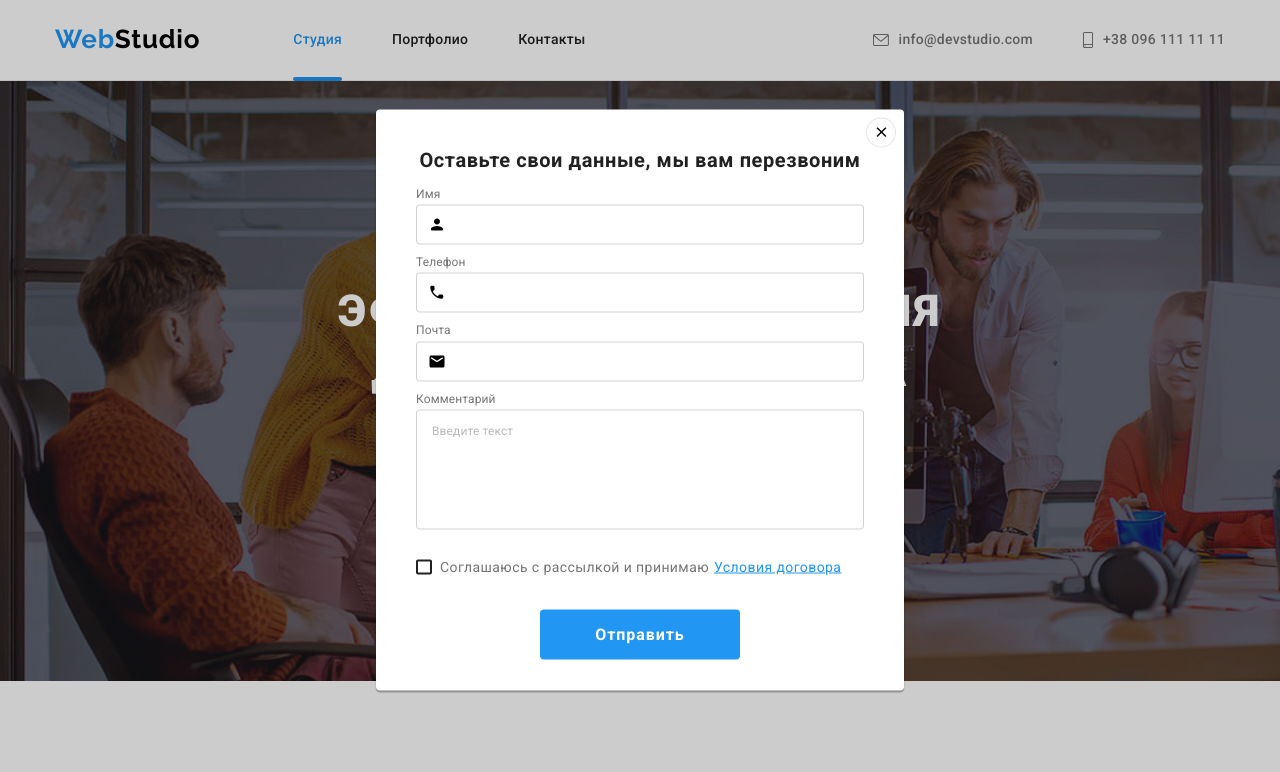
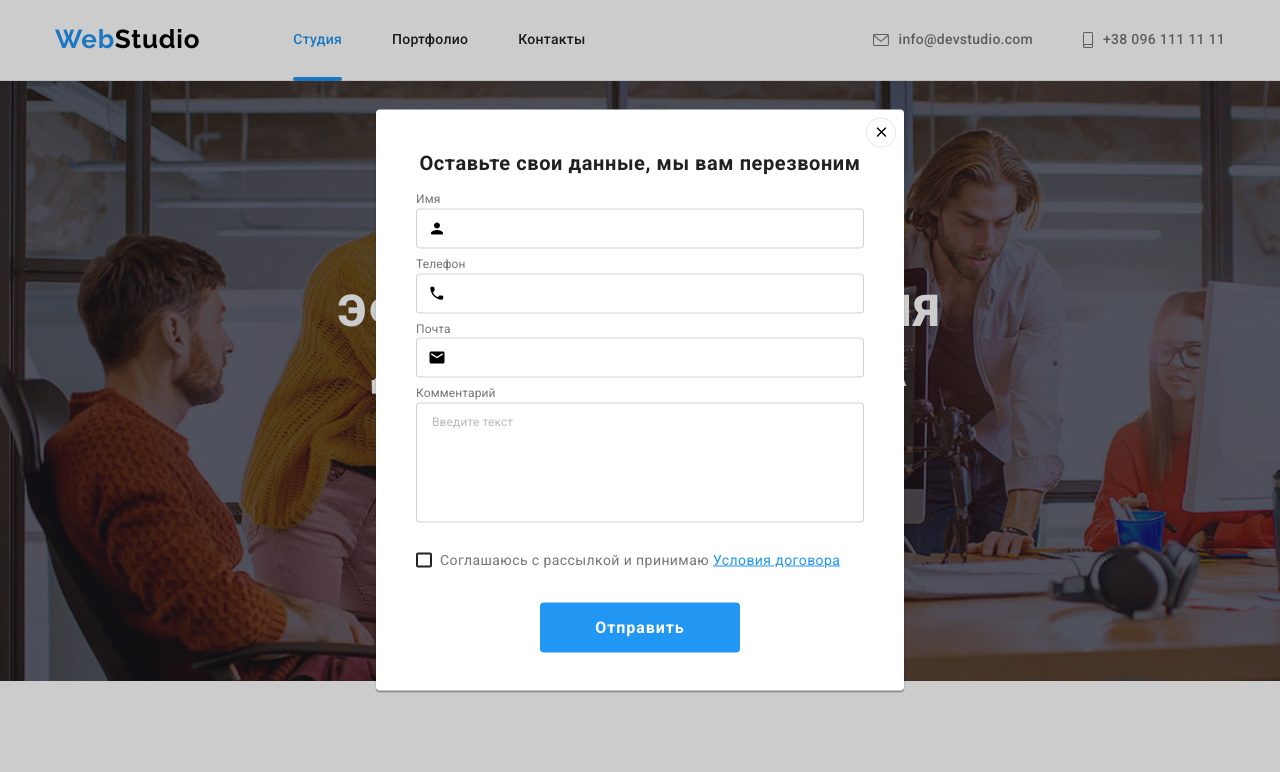
Before and after one commit to Aleksandr-Bondarenko/goit-markup-hw-06, a plain HTML site: page index.html in a window 1280 px wide. Both pictures are taken after a click on the button "Заказать услугу". Shown: the top 772 px of the page. Drawn offline with nearby package versions, Linux system fonts and the light colour scheme.

Commit message:
Final fixes some smal bugs

```diff
--- a/CSS/styles.css
+++ b/CSS/styles.css
@@ -604,7 +604,7 @@ img {
   padding: 63px 24px;
   font-weight: 400;
   font-size: 18px;
-  line-height: 1.56em;
+  line-height: 1.56;
   letter-spacing: 0.03em;
   color: #ffffff;
   background-color: rgba(33, 150, 243, 0.9);
@@ -688,6 +688,12 @@ img {
   display: block;
   margin-right: 12px;
   padding: 15px 16px;
+
+  font-weight: 400;
+  font-size: 16px;
+  line-height: 1.187;
+  letter-spacing: 0.08em;
+
   background-color: transparent;
   color: #ffffff;
   border-radius: 4px;
@@ -700,7 +706,7 @@ img {
 
 .form-field::placeholder {
   font-size: 16px;
-  line-height: 1.25rem;
+  line-height: 1.25;
   letter-spacing: 0.03em;
   color: rgba(255, 255, 255, 0.6);
 }
@@ -741,7 +747,7 @@ img {
   box-shadow: 0px 1px 3px rgba(0, 0, 0, 0.12), 0px 1px 1px rgba(0, 0, 0, 0.14),
     0px 2px 1px rgba(0, 0, 0, 0.2);
   border-radius: 4px;
-  background-color: #fff;
+  background-color: #ffffff;
   transition: transform 250ms cubic-bezier(0.4, 0, 0.2, 1);
 }
 
@@ -787,7 +793,7 @@ img {
   margin-bottom: 12px;
   font-weight: 700;
   font-size: 20px;
-  line-height: 1.35rem;
+  line-height: 1.35;
   text-align: center;
   letter-spacing: 0.03em;
   color: #212121;
@@ -798,7 +804,7 @@ img {
   margin-bottom: 4px;
   font-weight: 400;
   font-size: 12px;
-  line-height: 0.9rem;
+  line-height: 0.9;
   letter-spacing: 0.01em;
   color: #757575;
   cursor: pointer;
@@ -810,10 +816,18 @@ img {
 
 .modal-input {
   display: block;
-  padding: 10px 10px 10px 35px;
-  width: 448px;
+  padding: 11px 10px 11px 41px;
+  width: 100%;
   height: 40px;
   transition: border-color 250ms cubic-bezier(0.4, 0, 0.2, 1);
+}
+
+.input-text {
+  font-weight: 400;
+  font-size: 14px;
+  line-height: 1.143;
+  letter-spacing: 0.08em;
+  color: var(--main-title-color);
 }
 
 .modal-input:focus + .modal-icon,
@@ -835,7 +849,7 @@ img {
 .comment-field::placeholder {
   font-weight: 400;
   font-size: 12px;
-  line-height: 1.166rem;
+  line-height: 1.166;
   letter-spacing: 0.01em;
   color: rgba(117, 117, 117, 0.5);
 }
@@ -874,7 +888,8 @@ img {
   border: 2px solid #212121;
   border-radius: 2px;
   transition: background-color 250ms cubic-bezier(0.4, 0, 0.2, 1),
-    border-color 250ms cubic-bezier(0.4, 0, 0.2, 1);
+    border-color 250ms cubic-bezier(0.4, 0, 0.2, 1),
+    box-shadow 250ms cubic-bezier(0.4, 0, 0.2, 1);
 }
 
 .agreement-input:checked + .agreement-checkbox {
@@ -886,7 +901,11 @@ img {
 }
 
 .agreement-input:focus + .agreement-checkbox {
-  border-color: var(--action-color);
+  /* box-shadow: 0 0 3px 2px var(--action-color); */
+}
+
+.agreement-input:focus-visible + .agreement-checkbox {
+  box-shadow: 0 0 3px 2px var(--action-color);
 }
 
 .agreement-text {
@@ -894,10 +913,6 @@ img {
   display: flex;
   align-items: center;
   justify-content: space-between;
-}
-
-.agreement-link {
-  margin-left: 5px;
 }
 
 .agreement-box .link {
--- a/index.html
+++ b/index.html
@@ -492,10 +492,11 @@
           <label class="modal-label" for="user-name">Имя</label>
           <div class="modal-field-box">
             <input
-              class="modal-input"
+              class="modal-input input-text"
               id="user-name"
               type="text"
               name="user-name"
+              minlength="2"
               required
             />
             <svg class="modal-icon" width="18" height="18">
@@ -505,10 +506,12 @@
           <label class="modal-label" for="user-phone">Телефон</label>
           <div class="modal-field-box">
             <input
-              class="modal-input"
+              class="modal-input input-text"
               id="user-phone"
               type="tel"
               name="user-phone"
+              pattern="[0-9]{3}-[0-9]{3}-[0-9]{2}-[0-9]{2}"
+              title="000-000-00-00"
               required
             />
             <svg class="modal-icon" width="18" height="18">
@@ -518,7 +521,7 @@
           <label class="modal-label" for="user-email">Почта</label>
           <div class="modal-field-box">
             <input
-              class="modal-input"
+              class="modal-input input-text"
               id="user-email"
               type="email"
               name="user-email"
@@ -530,7 +533,7 @@
 
           <label class="modal-label" for="user-comment">Комментарий</label>
           <textarea
-            class="comment-field"
+            class="comment-field input-text"
             name="user-comment"
             id="user-comment"
             placeholder="Введите текст"
@@ -542,10 +545,9 @@
                 class="agreement-input visually-hidden"
                 id="user-agreement"
                 type="checkbox"
-                required
               />
               <span class="agreement-checkbox"></span>
-              Соглашаюсь с рассылкой и принимаю
+              Соглашаюсь с рассылкой и принимаю&nbsp
             </label>
             <a class="link agreement-link" href=""> Условия договора</a>
           </div>
```
